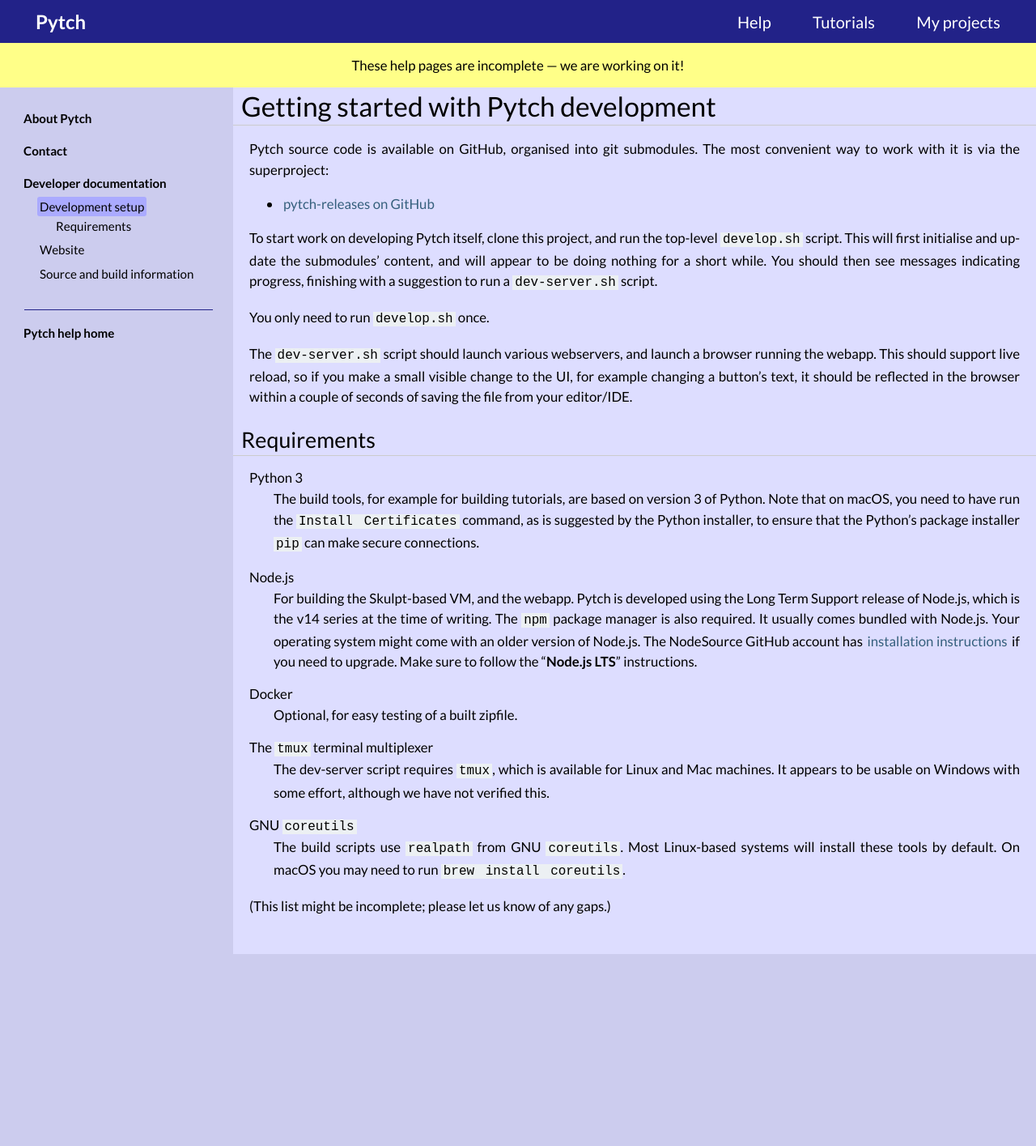
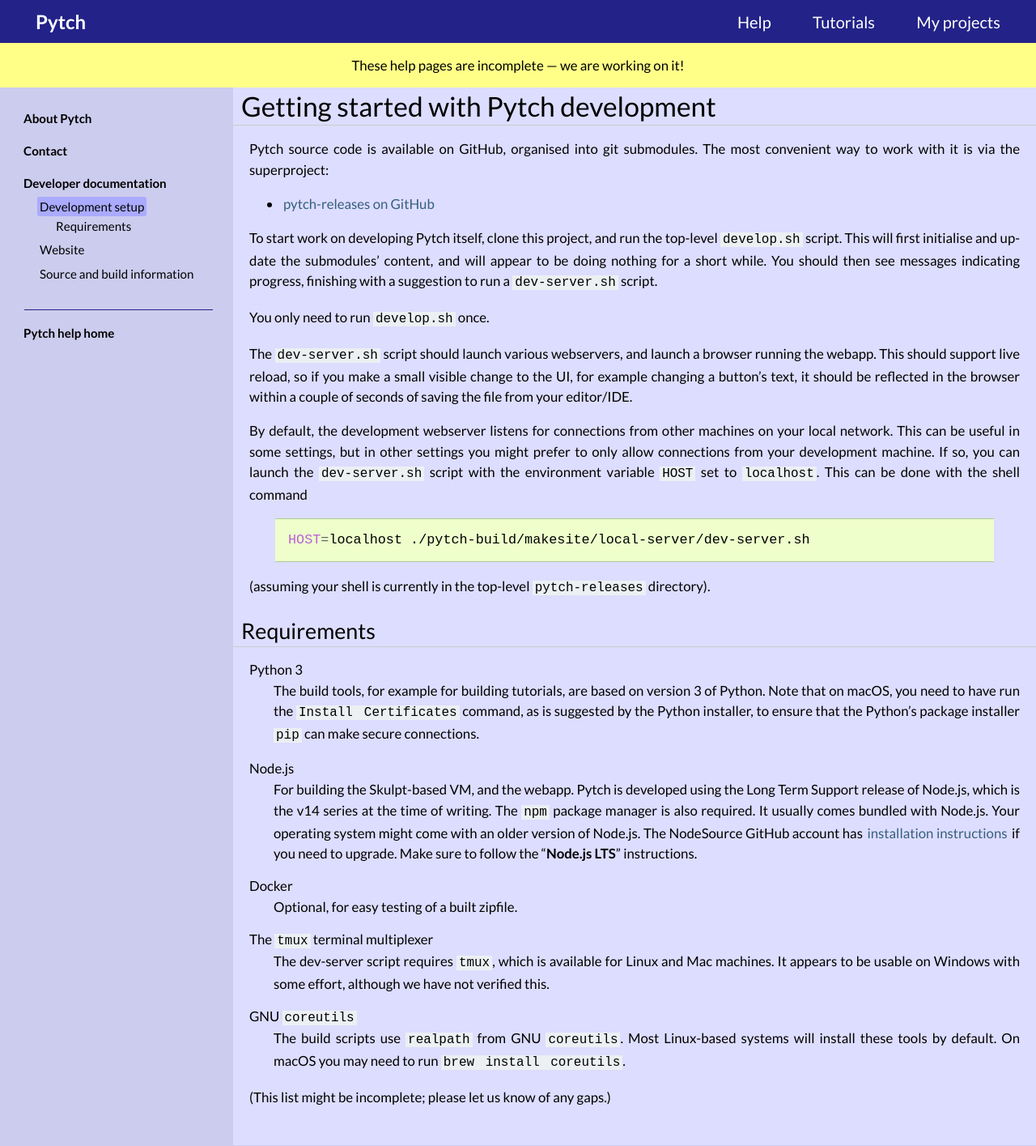
Before and after one commit to pytchlang/pytch-website, a Sphinx documentation site: the page built from source/developer/development-setup.rst, in a window 1280 px wide. Shown: the whole page at 81% size. Built offline with Sphinx 7.4.7, drawn with Linux system fonts in a browser that asks for light colours; pages that are not in the unit, such as notebooks, are missing from menus.

Commit message:
Add note re dev server listening just on localhost

```diff
--- a/source/developer/development-setup.rst
+++ b/source/developer/development-setup.rst
@@ -20,6 +20,20 @@
 so if you make a small visible change to the UI, for example changing
 a button's text, it should be reflected in the browser within a couple
 of seconds of saving the file from your editor/IDE.
+
+By default, the development webserver listens for connections from
+other machines on your local network.  This can be useful in some
+settings, but in other settings you might prefer to only allow
+connections from your development machine.  If so, you can launch the
+``dev-server.sh`` script with the environment variable ``HOST`` set to
+``localhost``.  This can be done with the shell command
+
+.. code-block:: shell
+
+   HOST=localhost ./pytch-build/makesite/local-server/dev-server.sh
+
+(assuming your shell is currently in the top-level ``pytch-releases``
+directory).
 
 
 Requirements
```
